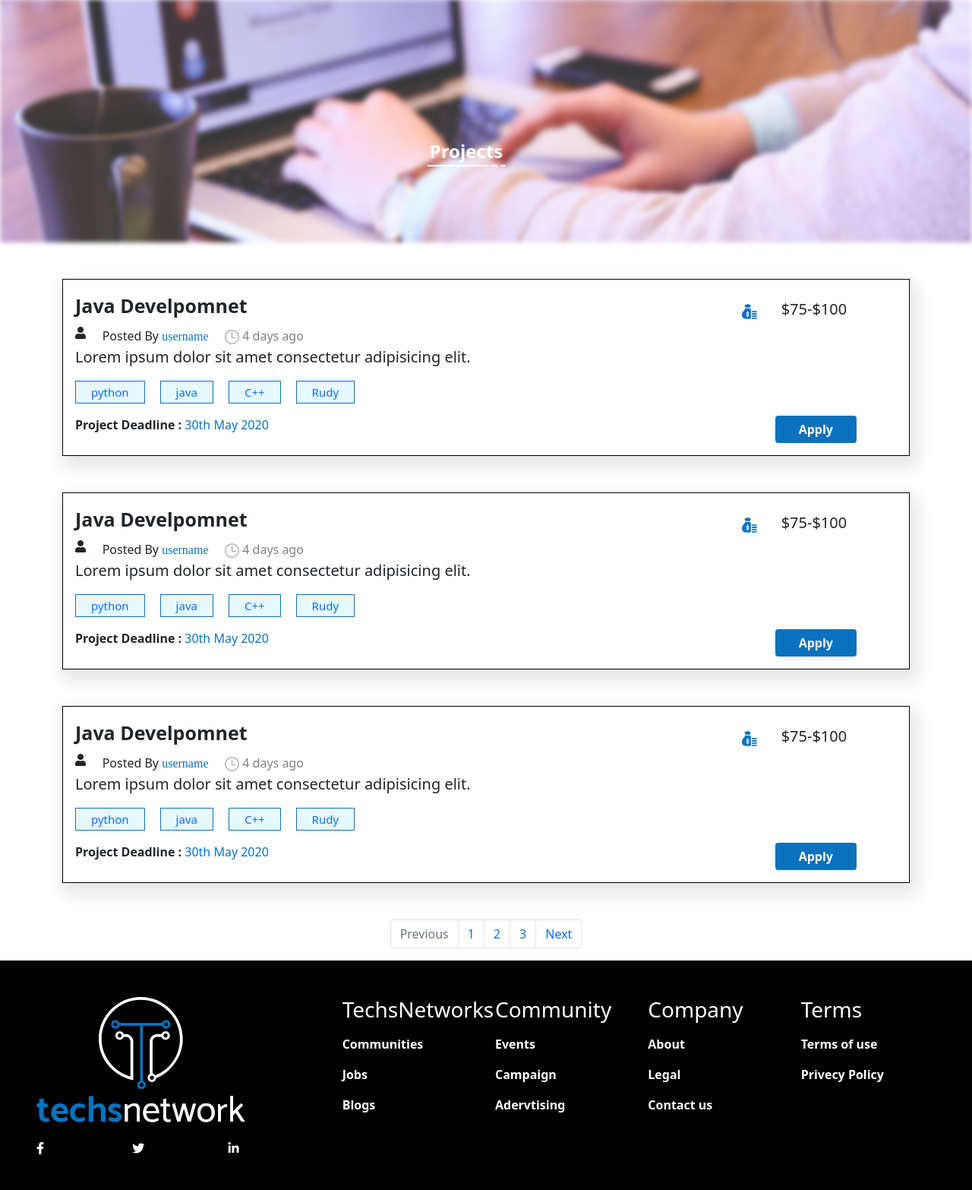
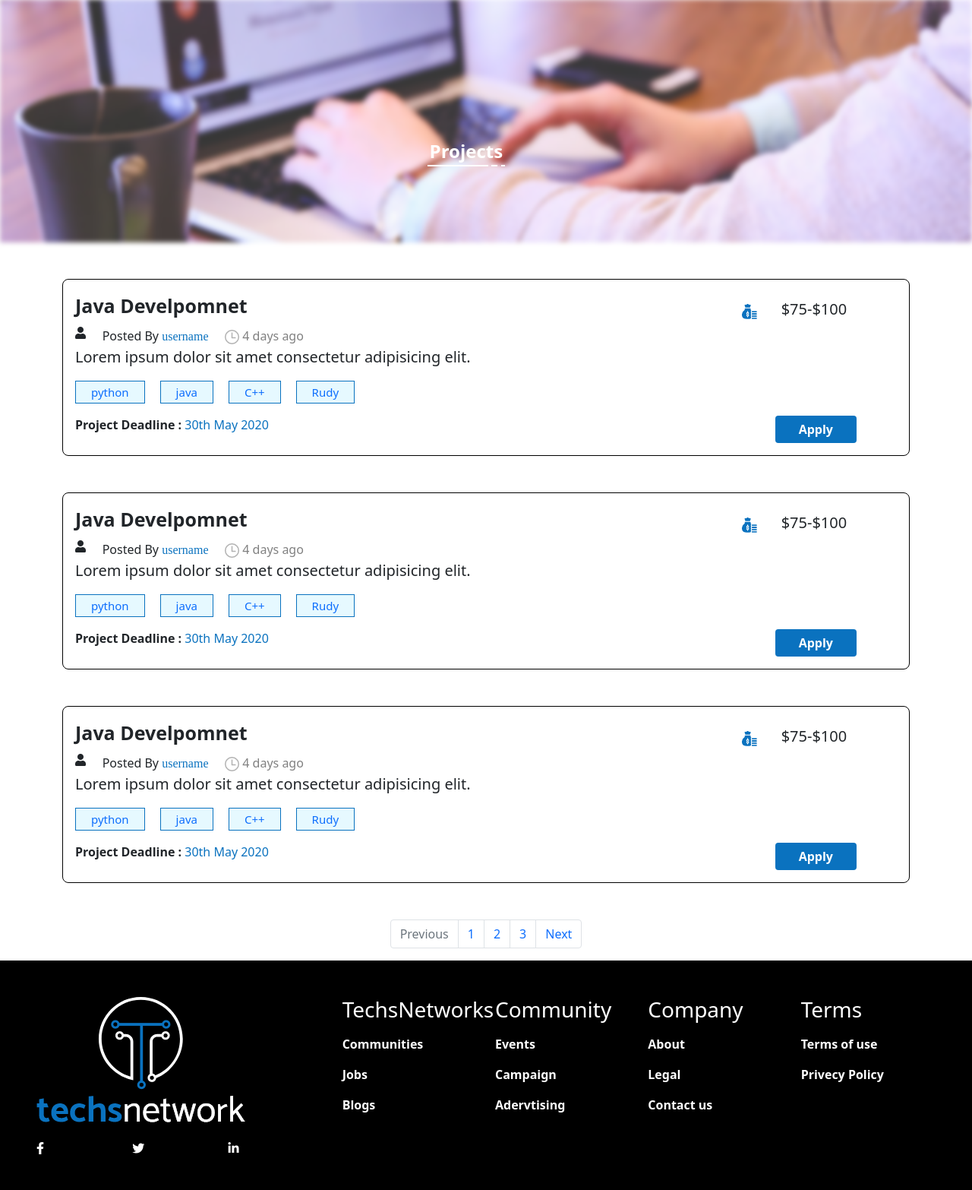
Before and after one commit to talhaansari77/Hosting_Django, a PHP site: page / in a window 1280 px wide. Shown: the part 99-1665 px from the top of the page at 76% size. Run offline with PHP 8.4, Linux system fonts and the light colour scheme; some libraries are stand-ins or nearby versions.

Commit message:
Update style.css

```diff
--- a/css/style.css
+++ b/css/style.css
@@ -13,7 +13,7 @@ font-weight: bold;
 .mycard{
     border: 1px solid black;
     padding: 1rem;
-    box-shadow: 5px 10px 20px 5px #e6e6e6;
+    border-radius:8px;
 }
 
 .apply{
```
